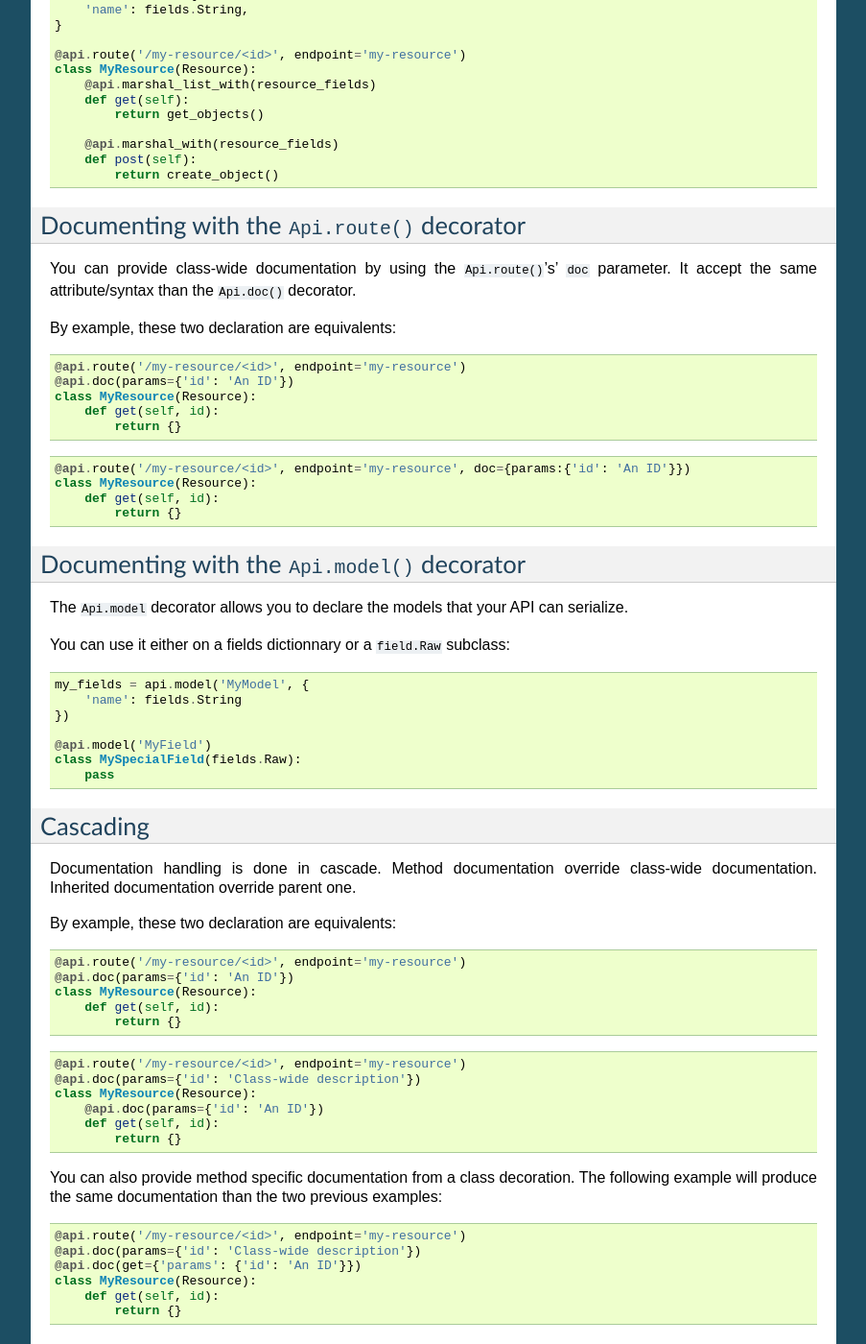
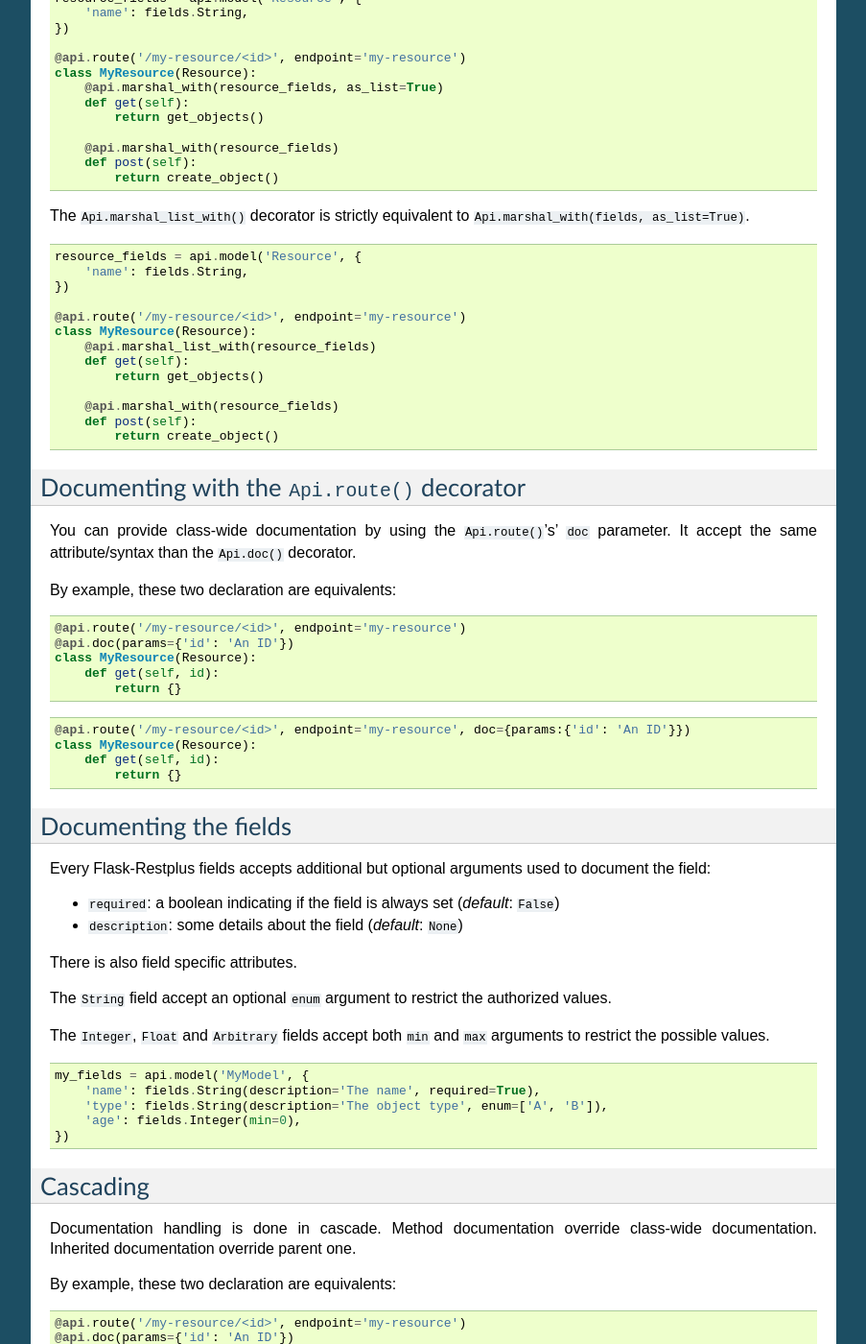
Before and after one commit to noirbizarre/flask-restplus, a Sphinx documentation site: the page built from doc/documenting.rst, in a window 1280 px wide and 1400 px high, scrolled down 880 px. Shown: the whole window at 96% size, without its empty margins (198-1101 px from the left). Built offline with Sphinx 7.4.7, drawn with Linux system fonts in a browser that asks for light colours; some of the changed text lies outside the part shown.

Commit message:
Document fields

```diff
--- a/README.rst
+++ b/README.rst
@@ -63,7 +63,7 @@ With Flask-Restplus, you only import the api instance to route and document your
     }
 
     todo_fields = api.model('Todo', {
-        'task': fields.String
+        'task': fields.String(required=True, description='The task details')
     })
 
 
--- a/doc/documenting.rst
+++ b/doc/documenting.rst
@@ -27,6 +27,24 @@ You can document a class or a method.
             api.abort(403)
 
 
+Documenting with the ``Api.model()`` decorator
+----------------------------------------------
+
+The ``Api.model`` decorator allows you to declare the models that your API can serialize.
+
+You can use it either on a fields dictionnary or a ``field.Raw`` subclass:
+
+.. code-block:: python
+
+    my_fields = api.model('MyModel', {
+        'name': fields.String
+    })
+
+    @api.model('MyField')
+    class MySpecialField(fields.Raw):
+        pass
+
+
 Documenting with the ``Api.marshal_with()`` decorator
 -----------------------------------------------------
 
@@ -36,9 +54,9 @@ The optionnal parameter ``as_list`` allows you to specify wether or not the obje
 
 .. code-block:: python
 
-    resource_fields = {
+    resource_fields = api.model('Resource', {
         'name': fields.String,
-    }
+    })
 
     @api.route('/my-resource/<id>', endpoint='my-resource')
     class MyResource(Resource):
@@ -55,9 +73,9 @@ The ``Api.marshal_list_with()`` decorator is strictly equivalent to ``Api.marsha
 
 .. code-block:: python
 
-    resource_fields = {
+    resource_fields = api.model('Resource', {
         'name': fields.String,
-    }
+    })
 
     @api.route('/my-resource/<id>', endpoint='my-resource')
     class MyResource(Resource):
@@ -97,22 +115,28 @@ By example, these two declaration are equivalents:
             return {}
 
 
-Documenting with the ``Api.model()`` decorator
-----------------------------------------------
+Documenting the fields
+----------------------
 
-The ``Api.model`` decorator allows you to declare the models that your API can serialize.
+Every Flask-Restplus fields accepts additional but optional arguments used to document the field:
 
-You can use it either on a fields dictionnary or a ``field.Raw`` subclass:
+- ``required``: a boolean indicating if the field is always set (*default*: ``False``)
+- ``description``: some details about the field (*default*: ``None``)
+
+There is also field specific attributes.
+
+The ``String`` field accept an optional ``enum`` argument to restrict the authorized values.
+
+The ``Integer``, ``Float`` and ``Arbitrary`` fields accept
+both ``min`` and ``max`` arguments to restrict the possible values.
 
 .. code-block:: python
 
     my_fields = api.model('MyModel', {
-        'name': fields.String
+        'name': fields.String(description='The name', required=True),
+        'type': fields.String(description='The object type', enum=['A', 'B']),
+        'age': fields.Integer(min=0),
     })
-
-    @api.model('MyField')
-    class MySpecialField(fields.Raw):
-        pass
 
 
 Cascading
--- a/doc/example.rst
+++ b/doc/example.rst
@@ -22,7 +22,7 @@ Here a full example extracted from Flask-Restful and ported to Flask-RestPlus.
     }
 
     todo_fields = api.model('Todo', {
-        'task': fields.String
+        'task': fields.String(required=True, description='The task details')
     })
 
 
```
Also changed, not shown: 1 other file.
